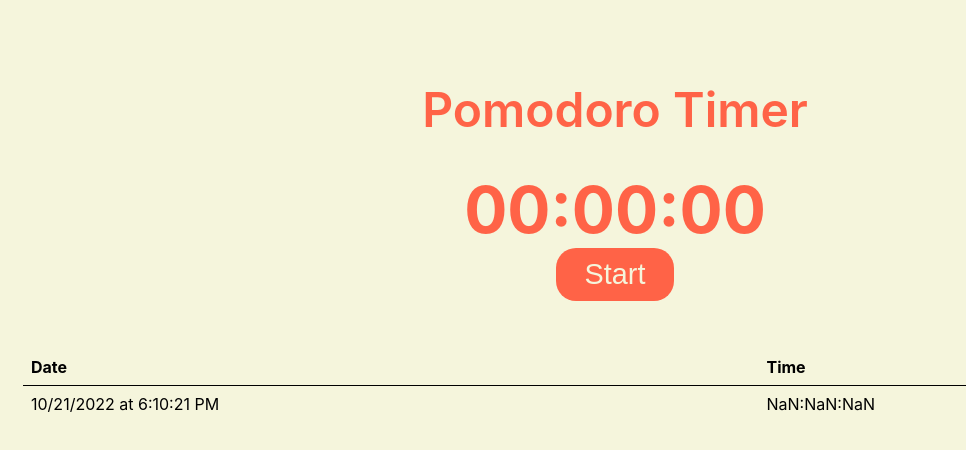
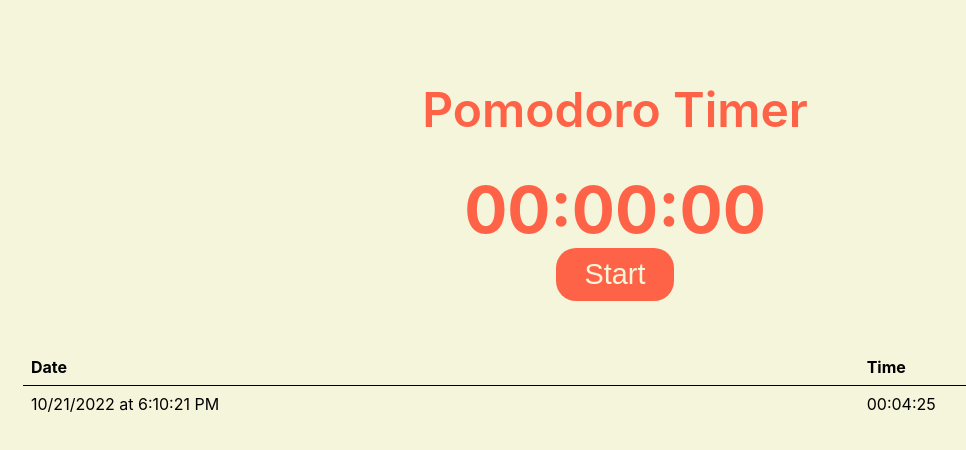
Before and after one commit to BryanBerger98/react-pomodoro-udemy, a React (Create React App) app: page / in a window 1280 px wide. Shown: the top 450 px of the page, without its empty margins (25-991 px from the left). Built offline with nearby package versions, Linux system fonts and the light colour scheme; the HTML template or start-up script is replaced by a standard one.

Commit message:
correction ClockDisplay dans TimersTable

```diff
--- a/src/TimersTable.js
+++ b/src/TimersTable.js
@@ -16,7 +16,7 @@ function TimersTable(props) {
 						props.timers.map((timer) => (
 							<tr onClick={ () => props.onDisplayTimerDetails(timer) } key={ timer.date.getMilliseconds() }>
 								<td>{ timer.date.toLocaleDateString() } at { timer.date.toLocaleTimeString() }</td>
-								<td><ClockDisplay /></td>
+								<td><ClockDisplay time={ timer.time } /></td>
 							</tr>
 						))
 					}
```
